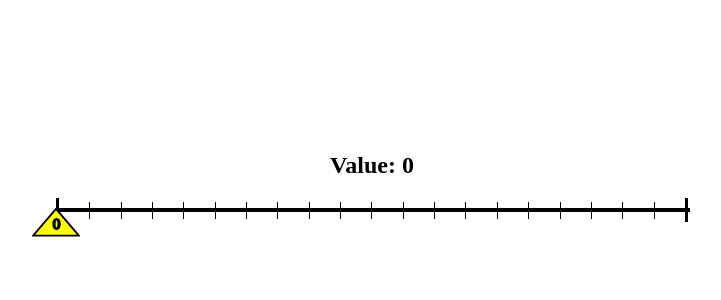
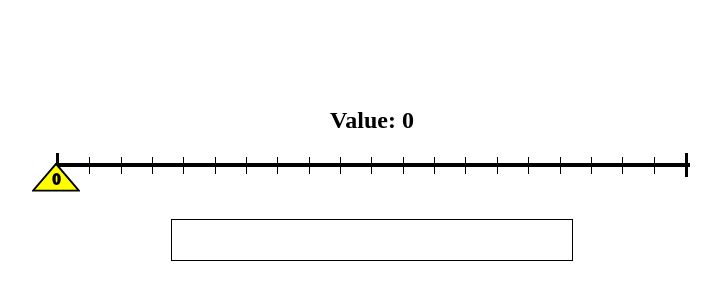
Before and after one commit to ryan-kustaborder/CarbonGame, a React (Create React App) app in the folder carbon-app/: page / in a window 1280 px wide. Shown: the part 234-534 px from the top of the page, without its empty margins (268-989 px from the left). Built offline with nearby package versions, Linux system fonts and the light colour scheme.

Commit message:
Point bar base

```diff
--- a/carbon-app/src/App.js
+++ b/carbon-app/src/App.js
@@ -1,4 +1,5 @@
 import { useState } from "react";
+import PointBar from "./PointBar";
 import Slider from "./Slider";
 
 function App() {
@@ -14,6 +15,14 @@ function App() {
                 Max={20}
                 OnChange={setValue}
             />
+            <PointBar
+                Points={value}
+                Green={15}
+                Blue={3}
+                Red={6}
+                Black={0}
+                Max={2970}
+            />
         </div>
     );
 }
--- /dev/null
+++ b/carbon-app/src/PointBar.jsx
@@ -0,0 +1,35 @@
+import React from "react";
+import { useRef, useEffect } from "react";
+
+export default function PointBar(props) {
+    const containerRef = useRef(null);
+    const greenRef = useRef(null);
+    const blueRef = useRef(null);
+    const redRef = useRef(null);
+    const blackRef = useRef(null);
+
+    useEffect(() => {
+        let ratio = containerRef.current.offsetWidth / props.Max;
+
+        let green = props.Green * props.Points * ratio * 2;
+        greenRef.current.style.width = green + "px";
+
+        let blue = props.Blue * props.Points * ratio * 3;
+        blueRef.current.style.width = blue + "px";
+
+        let red = props.Red * props.Points * ratio * 10;
+        redRef.current.style.width = red + "px";
+
+        let black = props.Black * props.Points * ratio * 1;
+        blackRef.current.style.width = black + "px";
+    }, [props.Points]);
+
+    return (
+        <div className="points" ref={containerRef}>
+            <div className="green" ref={greenRef}></div>
+            <div className="blue" ref={blueRef}></div>
+            <div className="red" ref={redRef}></div>
+            <div className="black" ref={blackRef}></div>
+        </div>
+    );
+}
--- a/carbon-app/src/index.scss
+++ b/carbon-app/src/index.scss
@@ -9,6 +9,7 @@
 .Slider {
     width: 50%;
     position: relative;
+    margin-bottom: 48px;
 
     & > input {
         width: 100%;
@@ -71,3 +72,28 @@
         background-color: black;
     }
 }
+
+.points {
+    width: 400px;
+    height: 40px;
+    border: 1px solid black;
+    display: flex;
+
+    & > div {
+        width: 40px;
+        height: 100%;
+    }
+
+    & > .red {
+        background-color: red;
+    }
+    & > .black {
+        background-color: black;
+    }
+    & > .blue {
+        background-color: blue;
+    }
+    & > .green {
+        background-color: green;
+    }
+}
```
